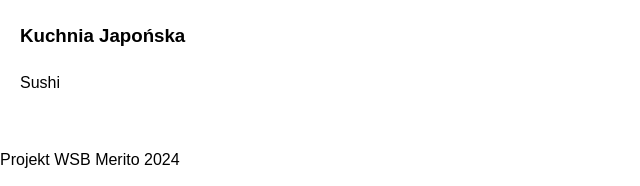
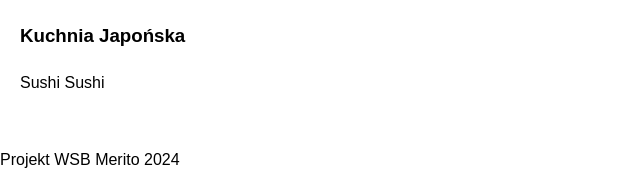
Before and after one commit to zhurong1/ZPW-INIS5-PR, a plain HTML site: page index.html in a window 1280 px wide. Shown: the part 3282-3468 px from the top of the page, 0-640 px from the left. Drawn offline with Linux system fonts and the light colour scheme.

Commit message:
Japonska Szymon

```diff
--- a/index.html
+++ b/index.html
@@ -82,7 +82,7 @@
         </section>
         <section class="SzymonC">
             <h3>Kuchnia Japońska</h3>
-            <p>Sushi</p>
+            <p>Sushi Sushi</p>
         </section>
 
     </main>
```
